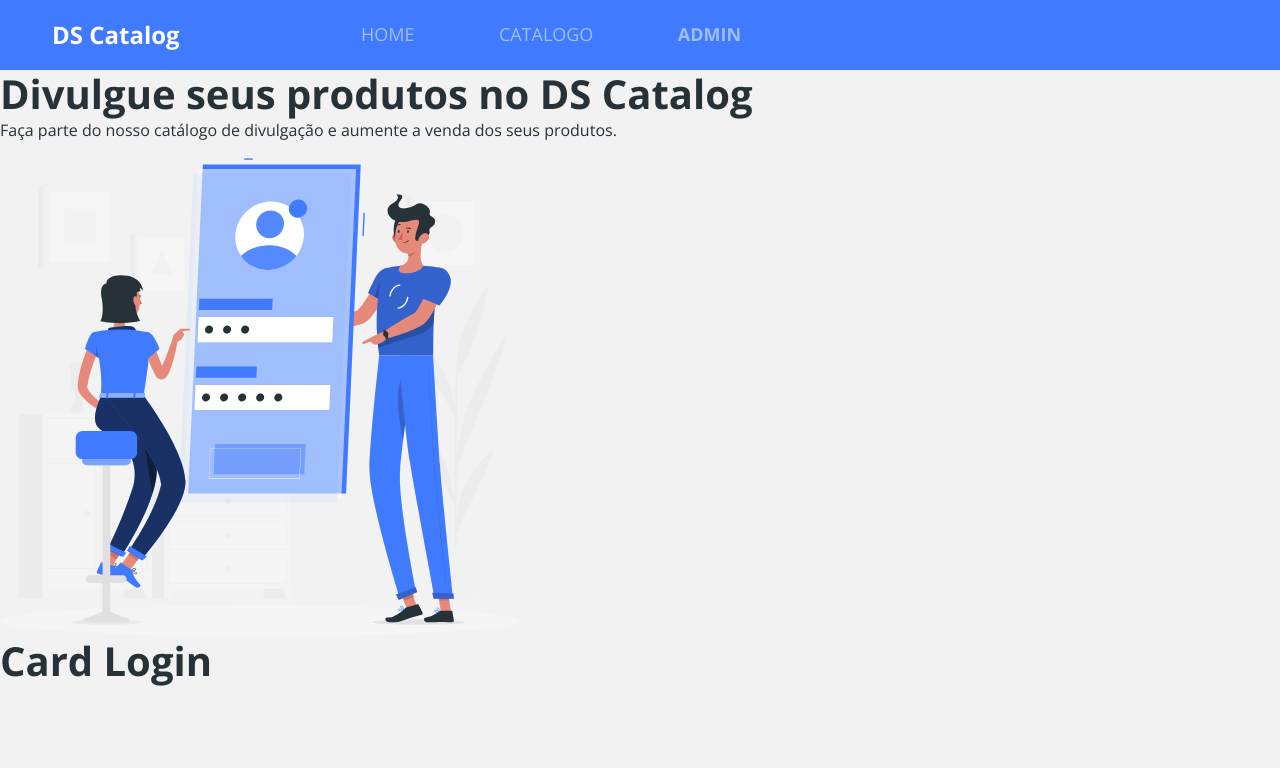
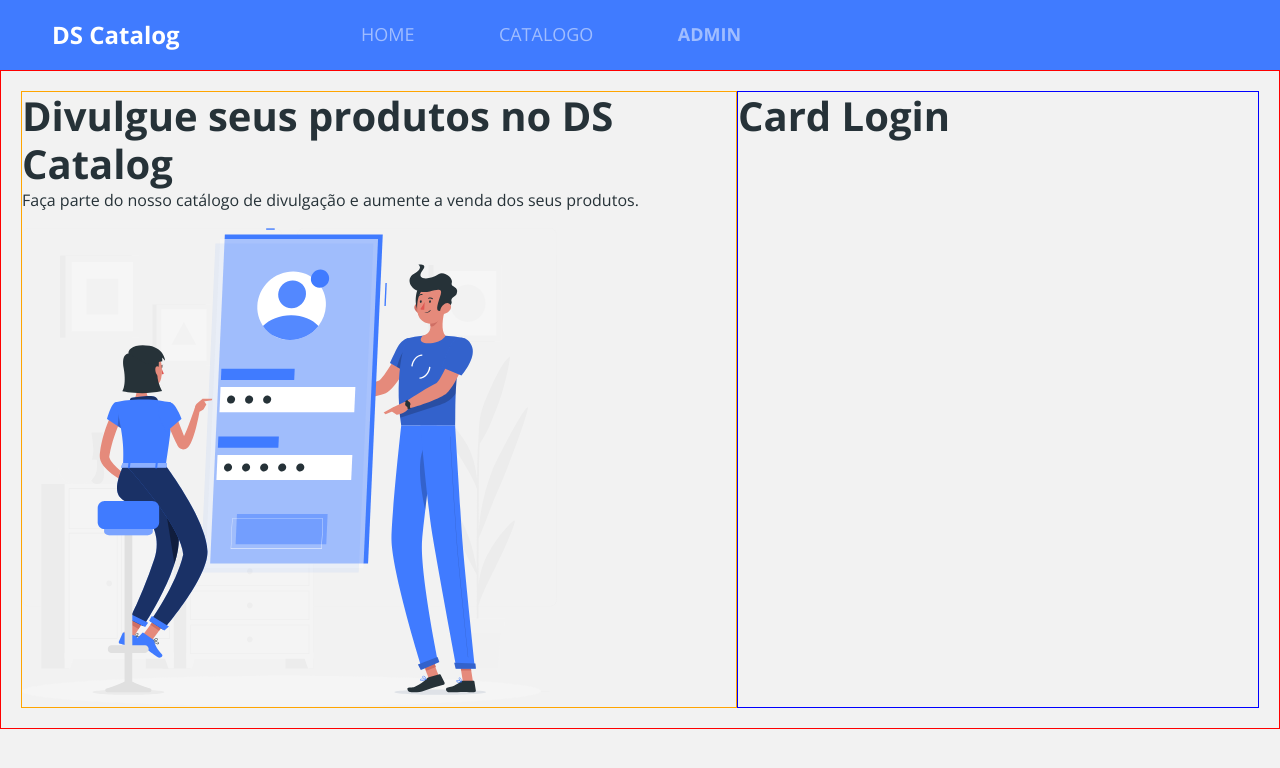
Before and after one commit to auriceliof/devsuperior-react-03, a React (Create React App) app in the folder frontend/: page /admin/auth/login in a window 1280 px wide. Shown: the top 768 px of the page. Built offline with nearby package versions, Linux system fonts and the light colour scheme; no server answers; the HTML template or start-up script is replaced by a standard one.

Commit message:
Styling Auth

```diff
--- a/frontend/src/pages/Admin/Auth/index.tsx
+++ b/frontend/src/pages/Admin/Auth/index.tsx
@@ -1,5 +1,7 @@
 import { ReactComponent as AuthImage } from 'assets/images/auth-image.svg';
 import { Route, Switch } from 'react-router-dom';
+
+import './styles.css'
 
 const Auth = () => {
   return (
--- /dev/null
+++ b/frontend/src/pages/Admin/Auth/styles.css
@@ -0,0 +1,35 @@
+.auth-container {
+    display: flex;
+    justify-content: space-around;
+    padding: 20px;
+    border: 1px solid red;
+}
+
+.auth-banner-container {
+    display: none;
+    border: 1px solid orange;
+}
+
+.auth-form-container {
+    width: 100%;
+    border: 1px solid blue;
+}
+
+@media (min-width: 576px) {
+    .auth-form-container{
+        width: 480px;
+    }
+}
+
+@media (min-width: 768px) {
+    .auth-form-container {
+        width: 550px;
+    }
+}
+
+@media (min-width: 1200px) {
+    .auth-banner-container {
+        display: flex;
+        flex-direction: column;
+    }
+}
```
